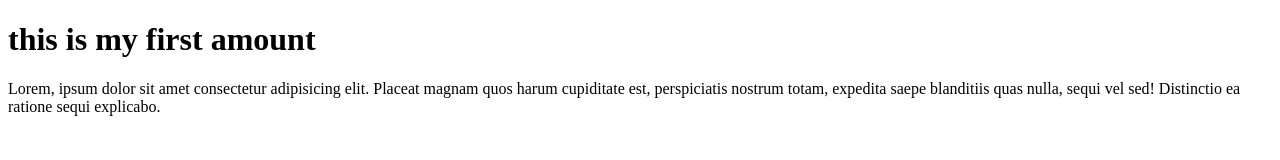
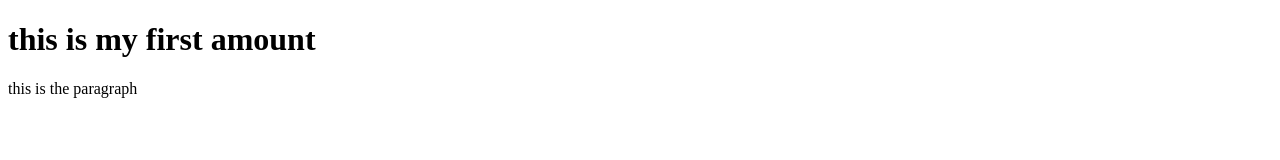
Before and after one commit to Muhammadriazanus/testamount, a plain HTML site: page index.html in a window 1280 px wide. Drawn offline with Linux system fonts and the light colour scheme.

Commit message:
update paragraph

```diff
--- a/index.html
+++ b/index.html
@@ -8,7 +8,7 @@
 </head>
 <body>
     <h1>this is my first amount</h1>
-    <p>Lorem, ipsum dolor sit amet consectetur adipisicing elit. Placeat magnam quos harum cupiditate est, perspiciatis nostrum totam, expedita saepe blanditiis quas nulla, sequi vel sed! Distinctio ea ratione sequi explicabo.</p>
+    <p>this is the paragraph</p>
 
 </body>
 </html>
```
